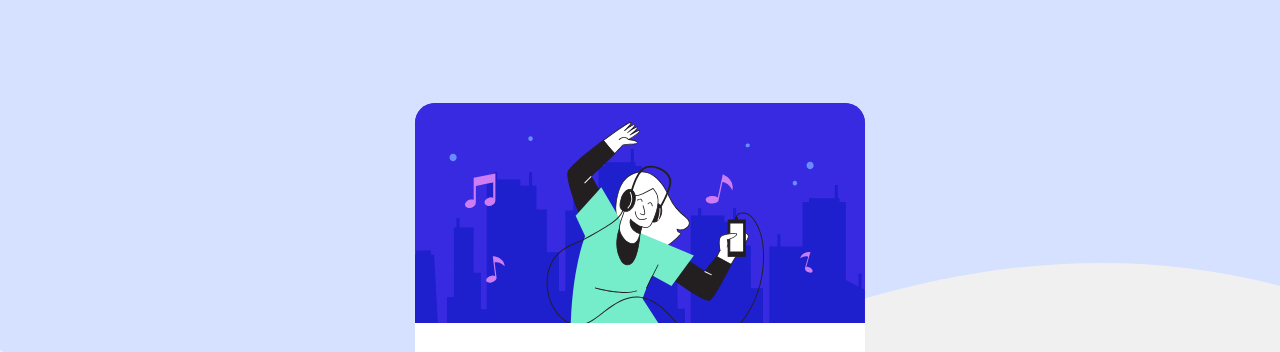
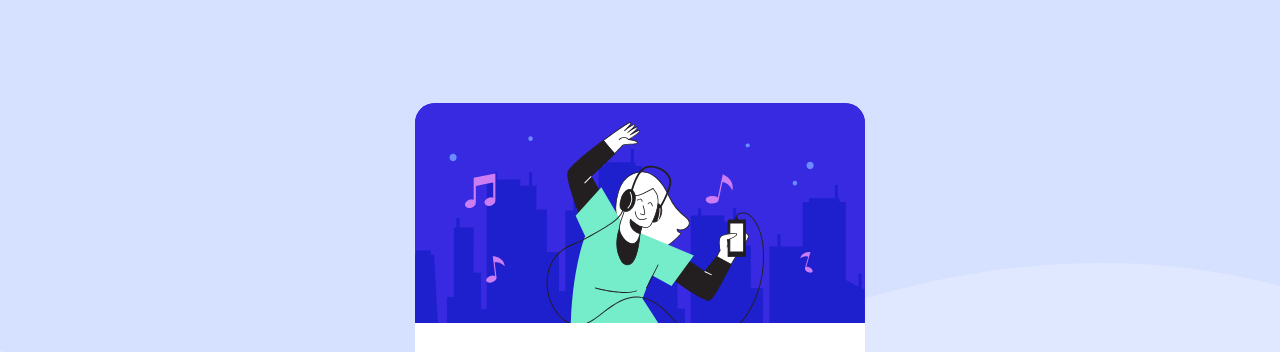
Before and after one commit to dwisuryono/Belajar-Website, a plain HTML site: page index.html in a window 1280 px wide. Shown: the top 352 px of the page. Drawn offline with Linux system fonts and the light colour scheme.

Commit message:
changing body background color

```diff
--- a/style.css
+++ b/style.css
@@ -18,7 +18,7 @@
 body {
     font-family: 'Red Hat Display', sans-serif;
     box-sizing: border-box;
-    background-color: rgb(240, 240, 240);
+    background-color: hsl(225, 100%, 94%);
 }
 
 #background {
```
